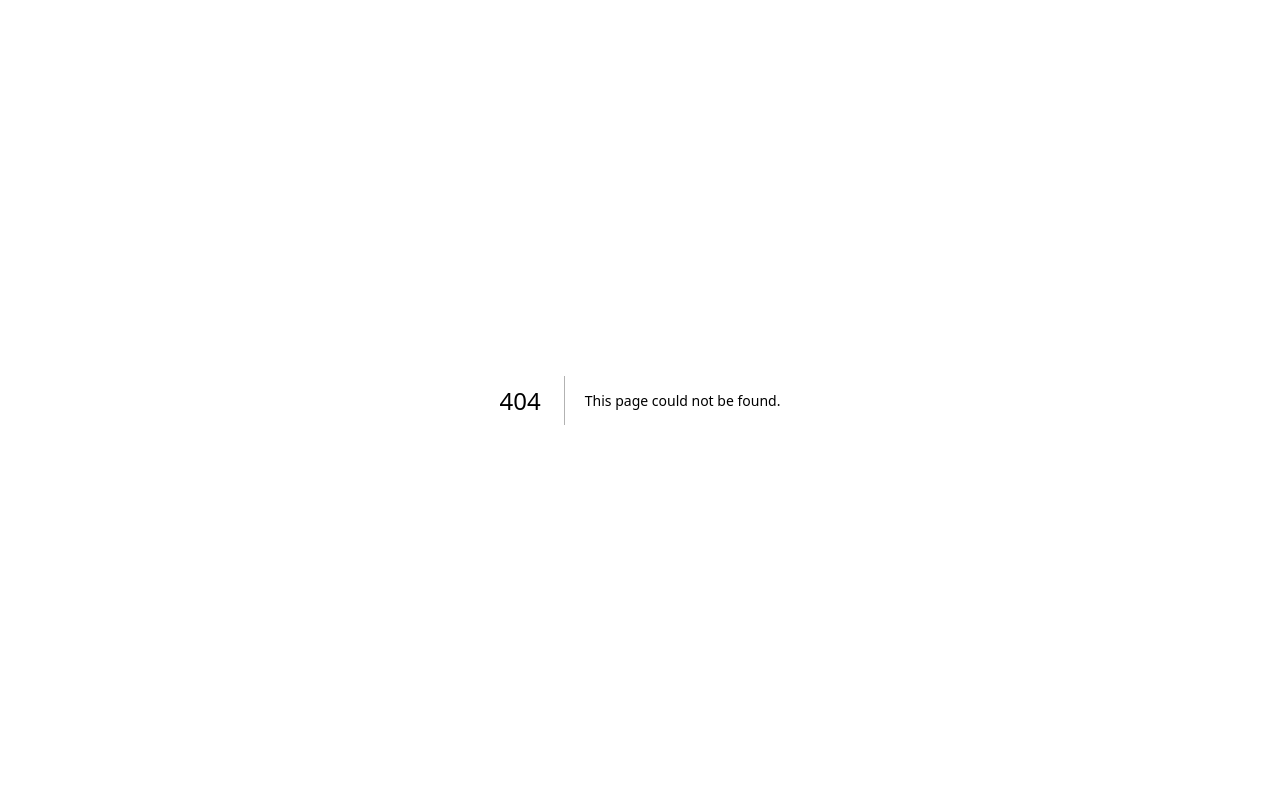
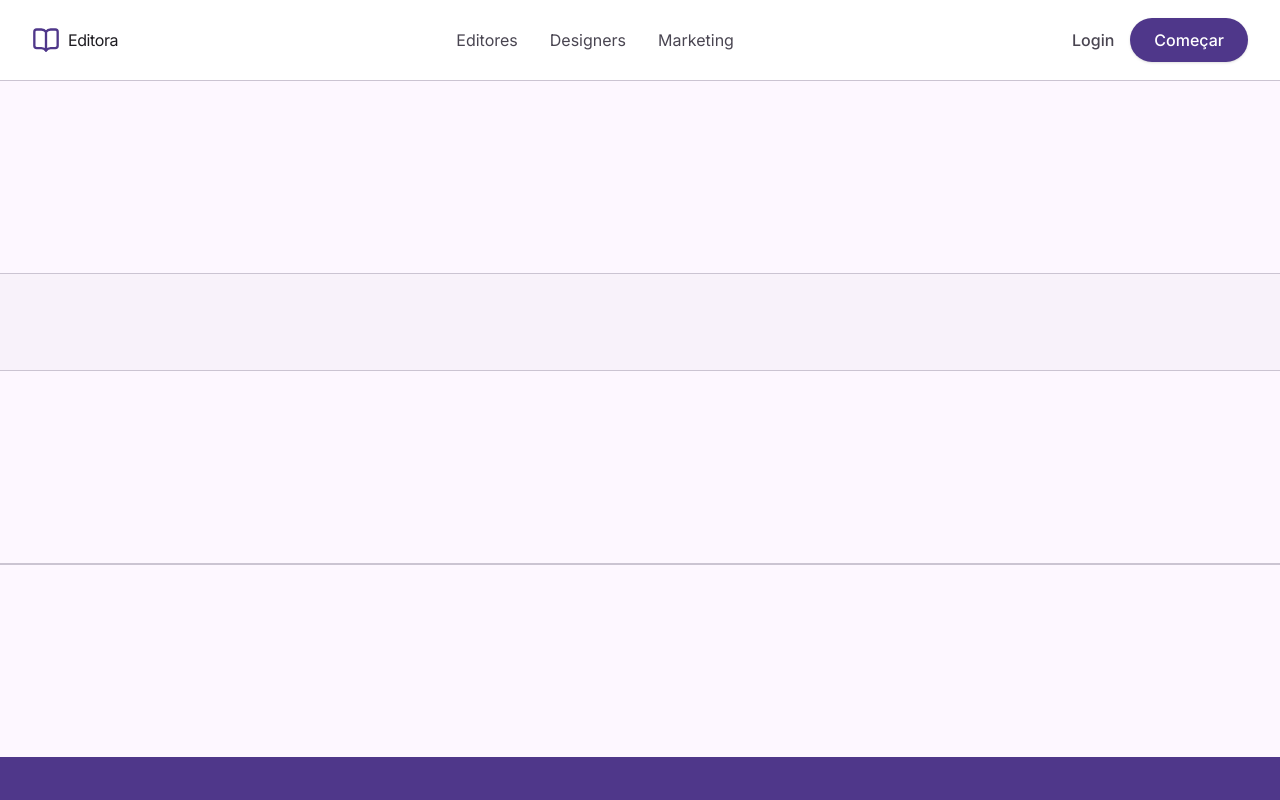
Before and after one commit to danub-io/editora, a Next.js app in the folder web/: page /lp in a window 1280 px wide. Before the commit this address had no page. Shown: the top 800 px of the page. Built offline with nearby package versions, Linux system fonts and the light colour scheme.

Commit message:
feat: create /lp page skeleton with section placeholders

```diff
--- /dev/null
+++ b/web/src/app/lp/page.tsx
@@ -0,0 +1,50 @@
+"use client";
+
+import {
+  BookOpen,
+  ArrowRight,
+  Star,
+  Users,
+  ShieldCheck,
+  CheckCircle,
+  Mail,
+  MessageCircle,
+  FolderOpen,
+  Sparkles,
+} from "lucide-react";
+
+export default function LandingPage() {
+  return (
+    <div className="min-h-screen bg-background">
+      {/* ─── Hero Section ─── */}
+      <section className="mx-auto max-w-7xl px-6 py-24 text-center md:px-8">
+        {/* Content filled in task-02 */}
+      </section>
+
+      {/* ─── Trust / Logos Section ─── */}
+      <section className="border-y border-border bg-surface-container-low py-12">
+        {/* Content filled in task-02 */}
+      </section>
+
+      {/* ─── Talent Showcase Section ─── */}
+      <section className="mx-auto max-w-7xl px-6 py-24 md:px-8">
+        {/* Content filled in task-02 */}
+      </section>
+
+      {/* ─── Collaboration Section ─── */}
+      <section className="border-y border-border bg-surface-container-low">
+        {/* Content filled in task-03 */}
+      </section>
+
+      {/* ─── Trust & Protection Section ─── */}
+      <section className="mx-auto max-w-7xl px-6 py-24 text-center md:px-8">
+        {/* Content filled in task-03 */}
+      </section>
+
+      {/* ─── Final CTA Section ─── */}
+      <section className="bg-primary px-6 py-24 text-center text-on-primary">
+        {/* Content filled in task-03 */}
+      </section>
+    </div>
+  );
+}
```
